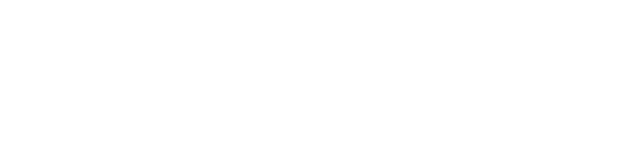
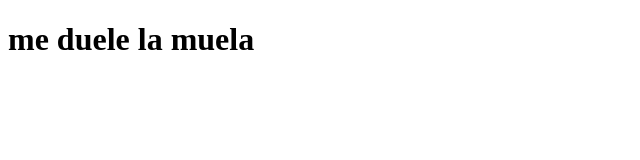
Before and after one commit to yamibarral/Muela, a plain HTML site: page index.html in a window 1280 px wide. Shown: the whole page, without its empty margins (0-640 px from the left). Drawn offline with Linux system fonts and the light colour scheme.

Commit message:
me duele la muela

```diff
--- a/index.html
+++ b/index.html
@@ -6,6 +6,6 @@
     <title>Document</title>
 </head>
 <body>
-
+ <h1>me duele la muela</h1>
 </body>
 </html>
```
